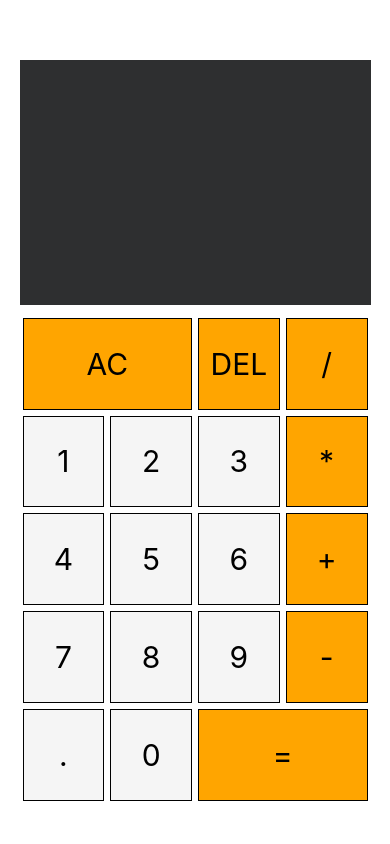
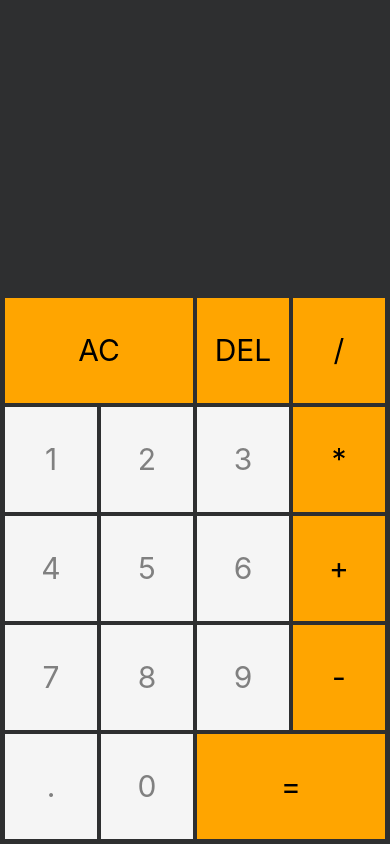
Before and after one commit to SimoSultan/calculator-react-native, a React Native app: screen / in a window 390 px wide. Built offline with nearby package versions, Linux system fonts and the light colour scheme.

Commit message:
colours status bar and adds constants file

```diff
--- a/App.tsx
+++ b/App.tsx
@@ -1,22 +1,33 @@
-import { SafeAreaView, StyleSheet } from "react-native"
-import Calculator from "./src/components/Calculator"
+import React, { useState } from "react"
+import {
+    SafeAreaView,
+    StatusBar,
+    StatusBarAnimation,
+    StatusBarStyle,
+} from "react-native"
 import "@expo/match-media"
+import { Calculator } from "src/components/Calculator"
+import { StatusBarConstants } from "src/constants"
 
 export default function App() {
+    const [hidden, setHidden] = useState(false)
+    const [statusBarStyle, setStatusBarStyle] = useState(
+        StatusBarConstants.styles[2] as StatusBarStyle
+    )
+    const [statusBarTransition, setStatusBarTransition] = useState(
+        StatusBarConstants.transitions[0] as StatusBarAnimation
+    )
+
     return (
-        <SafeAreaView style={styles.appContainer}>
+        <SafeAreaView>
+            <StatusBar
+                animated={true}
+                backgroundColor={StatusBarConstants.backgroundColour}
+                barStyle={statusBarStyle}
+                showHideTransition={statusBarTransition}
+                hidden={hidden}
+            />
             <Calculator />
         </SafeAreaView>
     )
 }
-const styles = StyleSheet.create({
-    appContainer: {
-        width: 600,
-        height: 50,
-        flex: 1,
-        alignSelf: "center",
-        maxWidth: "90%",
-        paddingBottom: 40,
-        paddingTop: 50,
-    },
-})
--- a/src/components/Calculator.tsx
+++ b/src/components/Calculator.tsx
@@ -1,21 +1,16 @@
-import { ScreenContainer } from "./screen/ScreenContainer"
-import { StatusBar } from "expo-status-bar"
-import { useState } from "react"
+import React, { useState } from "react"
 import { View } from "react-native"
-import { ButtonContainer } from "./exports"
+import { ButtonContainer, ScreenContainer } from "./exports"
 import { CalculatorInitialState } from "src/types/types"
 import { CalculatorStyles } from "src/styles/styles"
 
-const Calculator = () => {
+export function Calculator() {
     const [operands, setOperands] = useState(CalculatorInitialState)
 
     return (
         <View style={CalculatorStyles.calcContainer}>
             <ScreenContainer operands={operands} />
             <ButtonContainer operands={operands} setOperands={setOperands} />
-            <StatusBar style="auto" />
         </View>
     )
 }
-
-export default Calculator
--- a/src/components/buttons/CalcButton.tsx
+++ b/src/components/buttons/CalcButton.tsx
@@ -25,7 +25,9 @@ export const CalcButton: React.FC<ButtonProps> = ({
                     onPress(text)
                 }}
             >
-                <Text style={ButtonStyles(size).buttonText}>{text}</Text>
+                <Text style={ButtonStyles(size, modifier).buttonText}>
+                    {text}
+                </Text>
             </Pressable>
         </View>
     )
--- a/src/components/screen/Screen.tsx
+++ b/src/components/screen/Screen.tsx
@@ -1,6 +1,7 @@
 import React from "react"
-import { ScreenInput, ScreenOutput } from "src/components/exports"
 import { View } from "react-native"
+import { ScreenInput } from "./ScreenInput"
+import { ScreenOutput } from "./ScreenOutput"
 import { ScreenProps } from "src/types/types"
 import { ScreenStyles } from "src/styles/styles"
 
--- /dev/null
+++ b/src/constants.ts
@@ -0,0 +1,25 @@
+export const ScreenStyleConstants = {
+    backgroundColour: "#2e2f30",
+    inputTextColour: "white",
+    resultTextColour: "white",
+}
+
+export const ButtonStyleConstants = {
+    operandBackground: "whitesmoke" as string,
+    operandBackgroundHover: "#dcdcdc" as string,
+    operandTextColour: "grey" as string,
+    operatorBackground: "orange" as string,
+    operatorBackgroundHover: "#e58928" as string,
+    operatorTextColour: "black",
+    buttonBorderColour: "black",
+}
+
+export const CalculatorStylesConstants = {
+    backgroundColour: ScreenStyleConstants.backgroundColour,
+}
+
+export const StatusBarConstants = {
+    styles: ["default", "dark-content", "light-content"],
+    transitions: ["fade", "slide", "none"],
+    backgroundColour: ScreenStyleConstants.backgroundColour,
+}
--- a/src/styles/styles.ts
+++ b/src/styles/styles.ts
@@ -1,23 +1,28 @@
-import { StyleSheet } from "react-native"
+import { Dimensions, StyleSheet } from "react-native"
 import { getBackgroundColour } from "./utils"
+import {
+    ScreenStyleConstants,
+    ButtonStyleConstants,
+    CalculatorStylesConstants,
+} from "src/constants"
 
 export const ScreenStyles = StyleSheet.create({
     screen: {
         padding: 10,
         paddingRight: 30,
-        backgroundColor: "#2e2f30",
+        backgroundColor: ScreenStyleConstants.backgroundColour,
         flex: 1,
         width: "100%",
         justifyContent: "center",
         alignItems: "flex-end",
     },
     resultText: {
-        color: "white",
+        color: ScreenStyleConstants.resultTextColour,
         fontSize: 55,
         fontWeight: "100",
     },
     inputText: {
-        color: "white",
+        color: ScreenStyleConstants.inputTextColour,
         fontSize: 30,
         fontWeight: "100",
     },
@@ -53,24 +58,30 @@ export const ButtonStyles = (
         button: {
             flex: 1,
             padding: 10,
-            margin: 3,
+            margin: 2,
             backgroundColor: getBackgroundColour(modifier, pressed),
-            borderColor: "black",
-            borderStyle: "solid",
-            borderWidth: 1,
+            // borderColor: ButtonStyleConstants.buttonBorderColour,
+            // borderStyle: "solid",
+            // borderWidth: 1,
             justifyContent: "center",
             alignItems: "center",
         },
         buttonText: {
             fontSize: 30,
+            color: modifier
+                ? ButtonStyleConstants.operatorTextColour
+                : ButtonStyleConstants.operandTextColour,
         },
     })
 
 export const CalculatorStyles = StyleSheet.create({
     calcContainer: {
-        flex: 1,
+        width: Dimensions.get("window").width,
+        height: Dimensions.get("window").height,
+        alignSelf: "center",
+        padding: 3,
         flexDirection: "column",
-        backgroundColor: "#fff",
+        backgroundColor: CalculatorStylesConstants.backgroundColour,
         alignItems: "center",
         justifyContent: "center",
     },
--- a/src/styles/utils.ts
+++ b/src/styles/utils.ts
@@ -1,6 +1,12 @@
+import { ButtonStyleConstants } from "src/constants"
+
 export const getBackgroundColour = (modifier?: boolean, pressed?: boolean) => {
     if (modifier) {
-        return pressed ? "#e58928" : "orange"
+        return pressed
+            ? ButtonStyleConstants.operatorBackgroundHover
+            : ButtonStyleConstants.operatorBackground
     }
-    return pressed ? "#dcdcdc" : "whitesmoke"
+    return pressed
+        ? ButtonStyleConstants.operandBackgroundHover
+        : ButtonStyleConstants.operandBackground
 }
```
